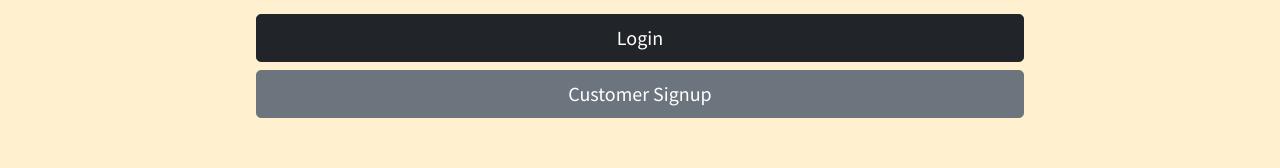
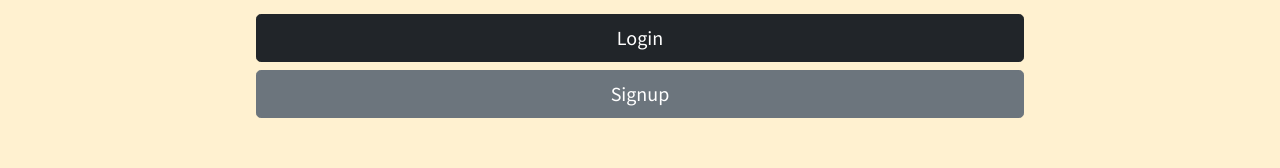
Before and after one commit to abdulimtiaz/good-clean-laundromat-frontend, a React (Create React App) app: page / in a window 1280 px wide. Shown: the part 298-466 px from the top of the page. Built offline with nearby package versions, Linux system fonts and the light colour scheme.

Commit message:
validation

```diff
--- a/public/index.html
+++ b/public/index.html
@@ -28,7 +28,7 @@
     <link rel="preconnect" href="https://fonts.googleapis.com">
    <link rel="preconnect" href="https://fonts.gstatic.com" crossorigin>
     <link href="https://fonts.googleapis.com/css2?family=Source+Sans+Pro:wght@200;300;400;900&display=swap" rel="stylesheet">
-    <title>React App</title>
+    <title>Good Clean Laundromat</title>
   </head>
   <body>
     <noscript>You need to enable JavaScript to run this app.</noscript>
--- a/src/pages/Home.js
+++ b/src/pages/Home.js
@@ -22,7 +22,7 @@ const Home = () => {
 					</Button>
 
 					<Button href="/Signup" variant="secondary" size="lg">
-						Customer Signup
+						Signup
 					</Button>
 				</div>
 
--- a/src/pages/Signup.js
+++ b/src/pages/Signup.js
@@ -72,7 +72,7 @@ const Signup = () => {
 					</Form.Group>
 					<Form.Group className="mb-3" controlId="formBasicPhone">
 						<Form.Label>Phone #</Form.Label>
-						<Form.Control type="phone" placeholder="347-123-4567" ref={phoneInput} />
+						<Form.Control type="number" maxLength="9" placeholder="347-123-4567" ref={phoneInput} />
 					</Form.Group>
 					<Form.Group className="mb-3" controlId="formBasicAddress">
 						<Form.Label>Address</Form.Label>
```
